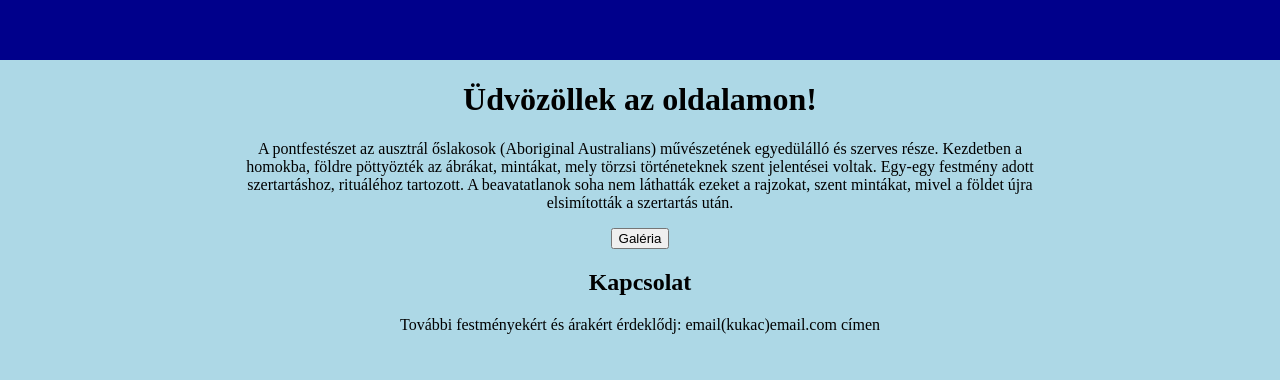
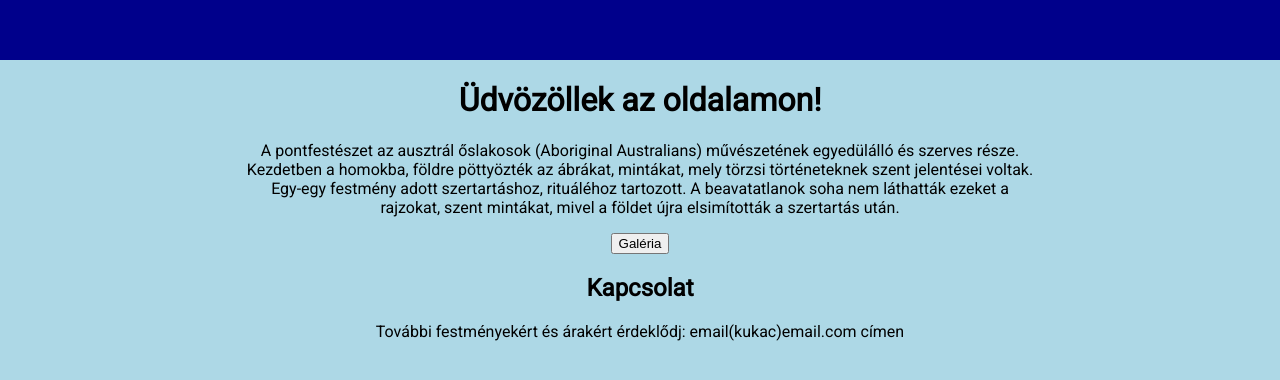
Before and after one commit to balazsvamosi1/balazsvamosi.github.io, a Jekyll site: the page built from index.md, in a window 1280 px wide. Shown: the top 380 px of the page. Built offline with Jekyll 4.4.1, drawn with Linux system fonts in a browser that asks for light colours; a script that is not in the unit is left out; comment, search, counter and statistics services are not loaded.

Commit message:
Update style.css

```diff
--- a/assets/css/style.css
+++ b/assets/css/style.css
@@ -1,5 +1,6 @@
 /* assets/css/style.css */
 body {
+  font-family: 'Roboto', sans-serif; /* Apply the custom font to the body */
   background-color: #ADD8E6;
   margin: 0;
   padding: 0;
```
